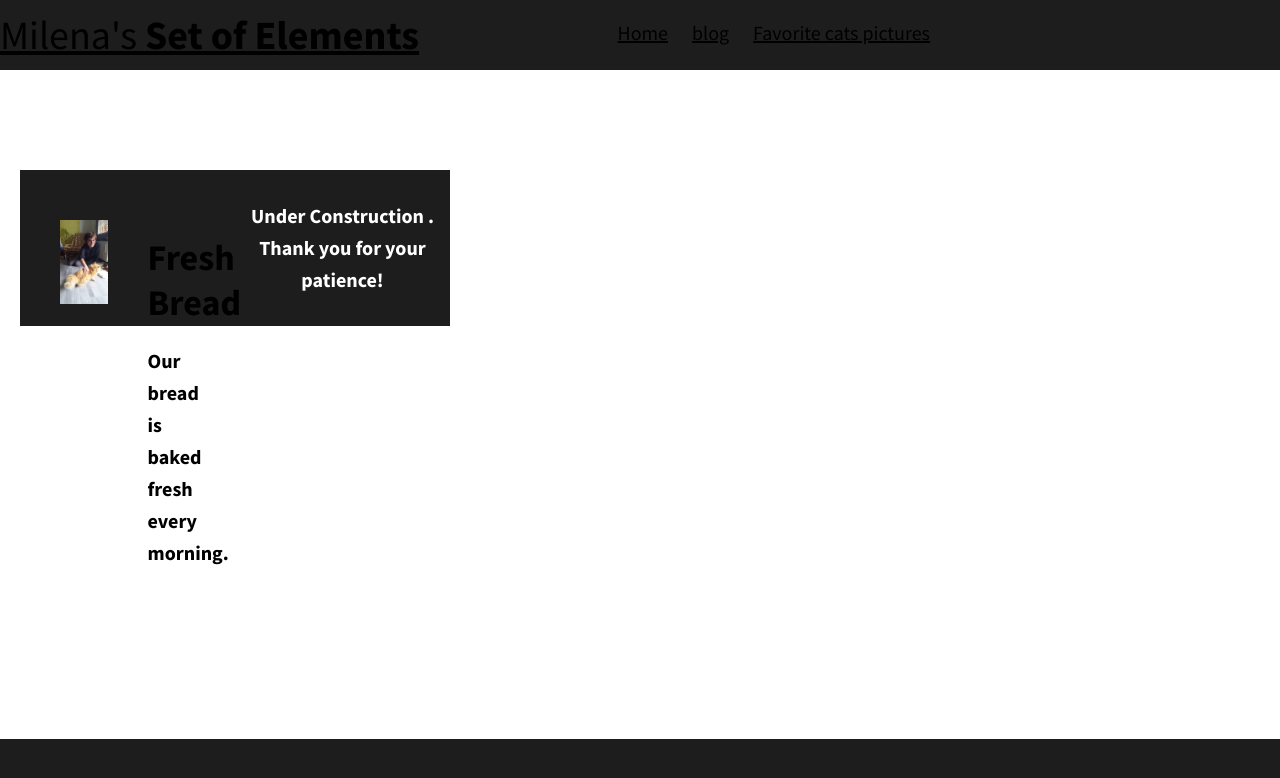
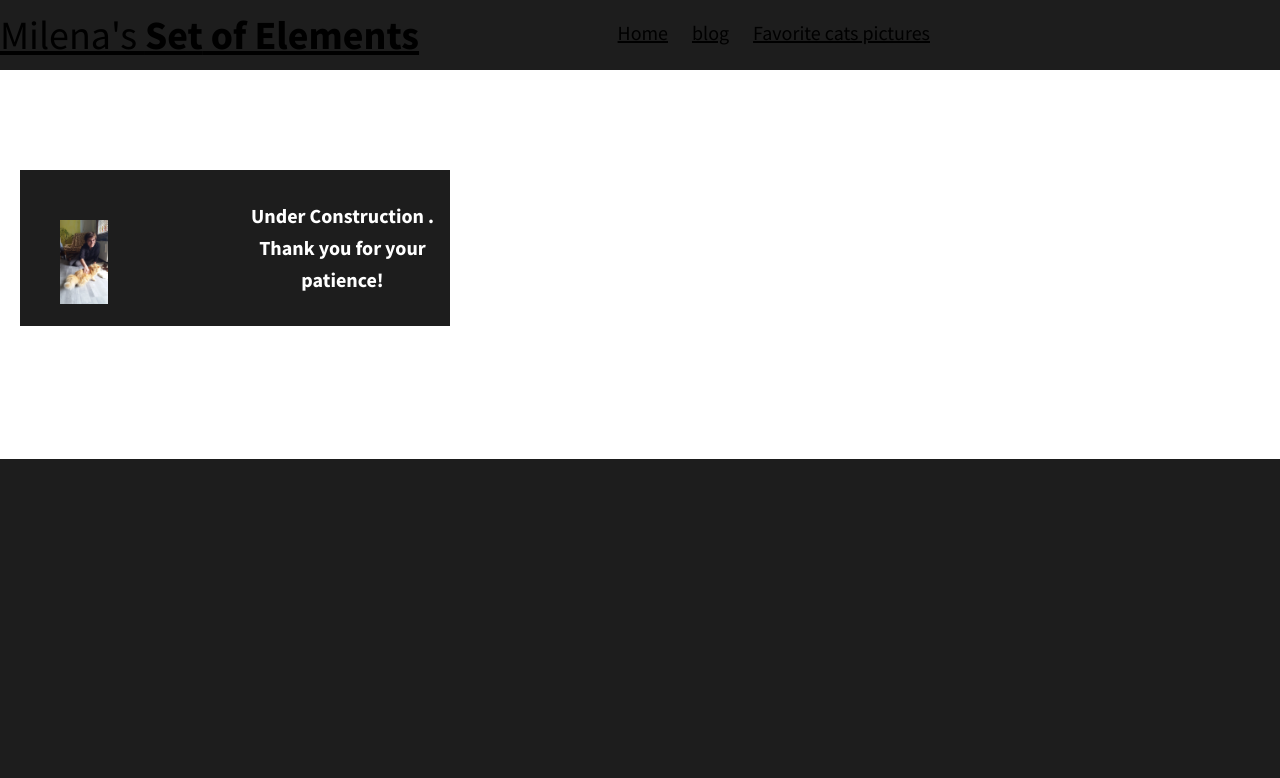
Before and after one commit to MilenaLavanchy/milenalavanchy.github.io6, a Jekyll site: the page built from index.html, in a window 1280 px wide. Shown: the top 778 px of the page. Built offline with Jekyll 4.4.1, drawn with Linux system fonts in a browser that asks for light colours.

Commit message:
Update index.html

```diff
--- a/index.html
+++ b/index.html
@@ -10,11 +10,7 @@ title: Home
 <div class="container">
   <div class="columns spacing">
     <div class="column half">
-      <img src="/img/IMG-20180615-WA0006.jpg" width="430" alt="Bread">
-    </div>
-    <div class="column half">
-      <h3>Fresh Bread</h3>
-      <p>Our bread is baked fresh every morning.</p>
+      <img src="/img/IMG-20180615-WA0006.jpg" width="430" alt="cat">
     </div>
   </div>
 </div>
```
